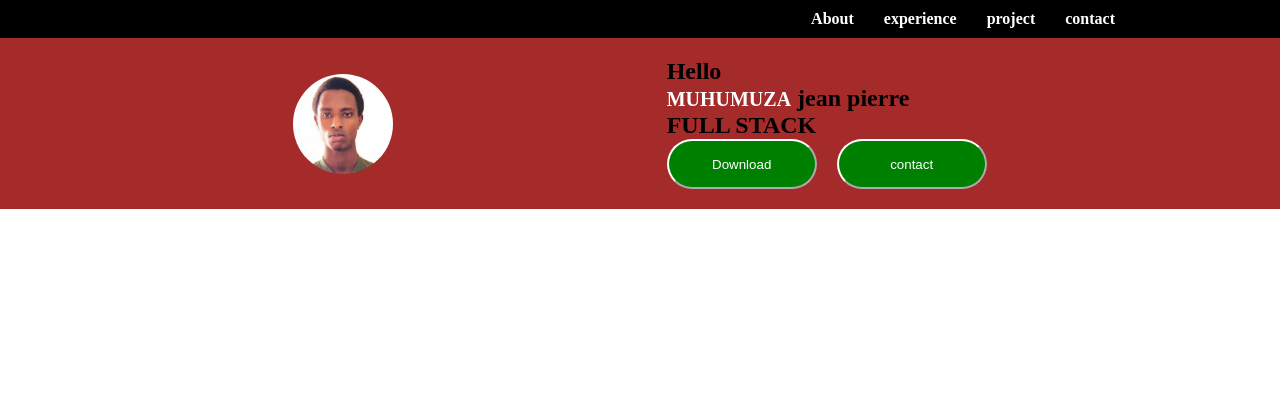
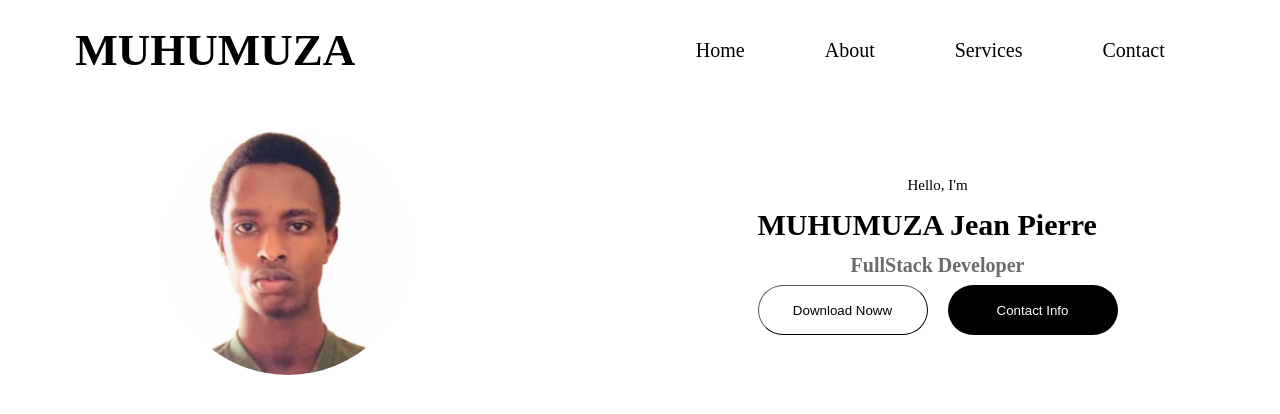
Before and after one commit to MUHUMUZAJeanPierre/p_tta, a plain HTML site: page index.html in a window 1280 px wide. Drawn offline with Linux system fonts and the light colour scheme.

Commit message:
portifilio

```diff
--- a/index.html
+++ b/index.html
@@ -2,131 +2,142 @@
 <html lang="en">
 <head>
   <meta charset="UTF-8">
-  <meta name="viewport" content="width=device-width, initial-scale=1.0">
-  <title>Document</title>
+  <meta name="viewport" content="this is person">
+  <title>Portifolio</title>
   <style>
     *{
       margin: 0;
       padding: 0;
       box-sizing: border-box;
     }
-    .parent{
+    body{
+    }
+    nav{
+      height: 100px;
+      display: flex;
+      justify-content: space-around;
+      align-items: center;
+      color: black;
+      font-size: 30px;
+      gap: 150px;
+    }
+    nav ul{
+      list-style: none;
       display: flex;
       justify-content: space-evenly;
       align-items: center;
-      background-color: brown;
-      padding: 20px;
-
+      height: 50px;
+      font-size: 20px;
     }
-
-    .image{
-      width: 100px;
-      height: 100px;
-      border-radius: 50%;
+    nav ul li{
+      margin: 40px;
     }
-    .image img{
+    nav ul li a{
+      text-decoration: none;
+      color: black;
+    }
+    .childrenOne{
+      width: 250px;
+      height: 250px;
+    }
+    .childrenOne img{
       width: 100%;
       height: 100%;
       object-fit: cover;
       border-radius: 50%;
     }
-    .children{
+    .parent{
       display: flex;
       flex-direction: row;
-      justify-content: space-evenly;
-      gap: 20px
+      justify-content: space-around;
+      align-items: center;
+      gap: 20px;
+      width: 100%;
+      height: 300px;
+    }
+    .childrenTwo{
+      line-height: 40px;
+    }
+    .childrenTwo h1{
+      font-size: 30px;
+      color: black;
+      font-weight: bold;
+    }
+    .childrenTwo p {
+      color: black;
+      font-size: 15px;
+      text-align: center;
 
     }
-    .children button{
-      width: 150px;
+    .childrenTwo h3{
+      color: rgb(108, 106, 106);
+      font-size: 20px;
+      font-weight: bold;
+      text-align: center;
+    }
+    .childrenTwosub{
+      display: flex;
+      justify-content: space-around;
+      align-items: center;
+      gap: 20px;
+      width: 100%;
+      color: white;
+      border-radius: 5px;
+    }
+    .childrenTwosub button{
+      width: 170px;
       height: 50px;
-      background-color: green;
+      cursor: pointer;
+      background-color: blue;
       color: white;
-      border-radius: 30px;
-      cursor: pointer;
-      border-color: white;
-
+      border-radius: 100px;
     }
-    .name{
-      font-weight: bold;
-      font-size: 20px;
-      text-transform: uppercase;
+    .childrenTwo .download{
+      background-color: white;
+      border-color: black;
+      border-width: 1px;
+      color: black;
+    }
+    .childrenTwo .contact{
+      background-color: black;
+      border: none;
       color: white;
-    }
-    nav ul{
-      background-color: black;
-      display: flex;
-      justify-content: flex-end;
-      flex-direction: row;
-      list-style: none;
-      padding-top: 10px;
-      padding-bottom: 10px;
-      padding-right: 150px;
-      padding-left: 150px;
-    }
-    nav ul p {
-      margin-right: 20px;
-      color: white;
-      font-size: 20px;
-    }
-    nav ul li {
-      margin: 0 15px;
-    }
-    nav ul li a{
-      text-decoration: none;
-      color: white;
-      font-weight: bold;
-    }
-    .logo {
-      width: 10px;
-      height: 10px;
     }
   </style>
 </head>
 <body>
   <header>
     <nav>
+      <h1>MUHUMUZA</h1>
       <ul>
-        <li><a href="./about.html">About</a></li>
-        <li><a href="#project">experience</a></li>
-        <li><a href="#project">project</a></li>
-        <li><a href="#project">contact</a></li>
+        <li><a href="#home">Home</a></li>
+        <li><a href="#about">About</a></li>
+        <li><a href="#services">Services</a></li>
+        <li><a href="#contact">Contact</a></li>
       </ul>
     </nav>
-    <!-- <nav>
-      <ul>
-        <li><a href="#">About</a></li>
-        <li><a href="#">About</a></li>
-        <li><a href="#">Services</a></li>
-        <li><a href="#">Contact</a></li>
-      </ul>
-    </nav> -->
   </header>
+
+
   <section>
-    <section id="about" class="parent">
-      <div class="image">
+    <section class="parent">
+      <div class="childrenOne">
         <img src="./assets/about-pic.png" alt="">
       </div>
-      <div>
-        <h2>Hello</h2>
-        <h2> <span class="name">MUHUMUZA</span> jean pierre</h2>
-        <h2>FULL STACK</h2>
-        <div class="children">
-          <button>Download</button>
-          <button>contact</button>
+      <div class="childrenTwo">
+        <p>Hello, I'm</p>
+        <h1>MUHUMUZA Jean Pierre</h1>
+        <h3>FullStack Developer</h3>
+        <div class="childrenTwosub">
+          <button class="download">Download Noww</button>
+          <button class="contact">Contact Info</button>
         </div>
         <div>
-
+          <i></i>
+          <i></i>
         </div>
       </div>
     </section>
-    <section id="experience">
-
-    </section>
-    <section id="project">
-
-    </section>
-    <section></section>
     <section></section>
   </section>
   <footer></footer>
```
